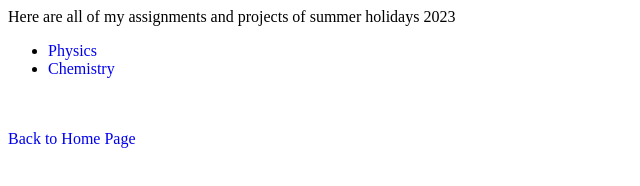
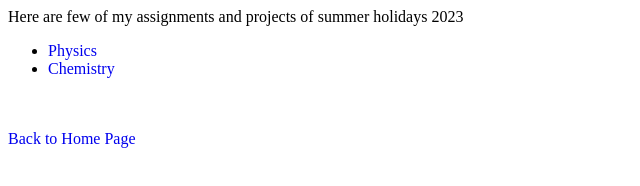
Before and after one commit to Shauryaisanidiot/Shauryaisanidiot.github.io, a plain HTML site: page Summer_Vacation_Projects.html in a window 1280 px wide. Shown: the full height of the page, 0-640 px from the left. Drawn offline with Linux system fonts and the light colour scheme.

Commit message:
Update Summer_Vacation_Projects.html

```diff
--- a/Summer_Vacation_Projects.html
+++ b/Summer_Vacation_Projects.html
@@ -1,7 +1,7 @@
 <!DOCTYPE html>
 <html>
     <title>Summer Vacation Projects (Session 2023-2024)</title>
-    Here are all of my assignments and projects of summer holidays 2023
+    Here are few of my assignments and projects of summer holidays 2023
     <ul>
         <li><a style="text-decoration:none" href="https://docs.google.com/presentation/d/1QIwgIxmEMDsjjCNrCO7lJEfDhhVj8uZv/edit?usp=drive_link&ouid=108916833064490898045&rtpof=true&sd=true">Physics</a></li>
         <li><a style="text-decoration:none" href="https://docs.google.com/presentation/d/1JB69ZTRGN2hLOF0IwYmkLD43UPzwL8rE/edit?usp=drive_link&ouid=108916833064490898045&rtpof=true&sd=true">Chemistry</a></li>
```
